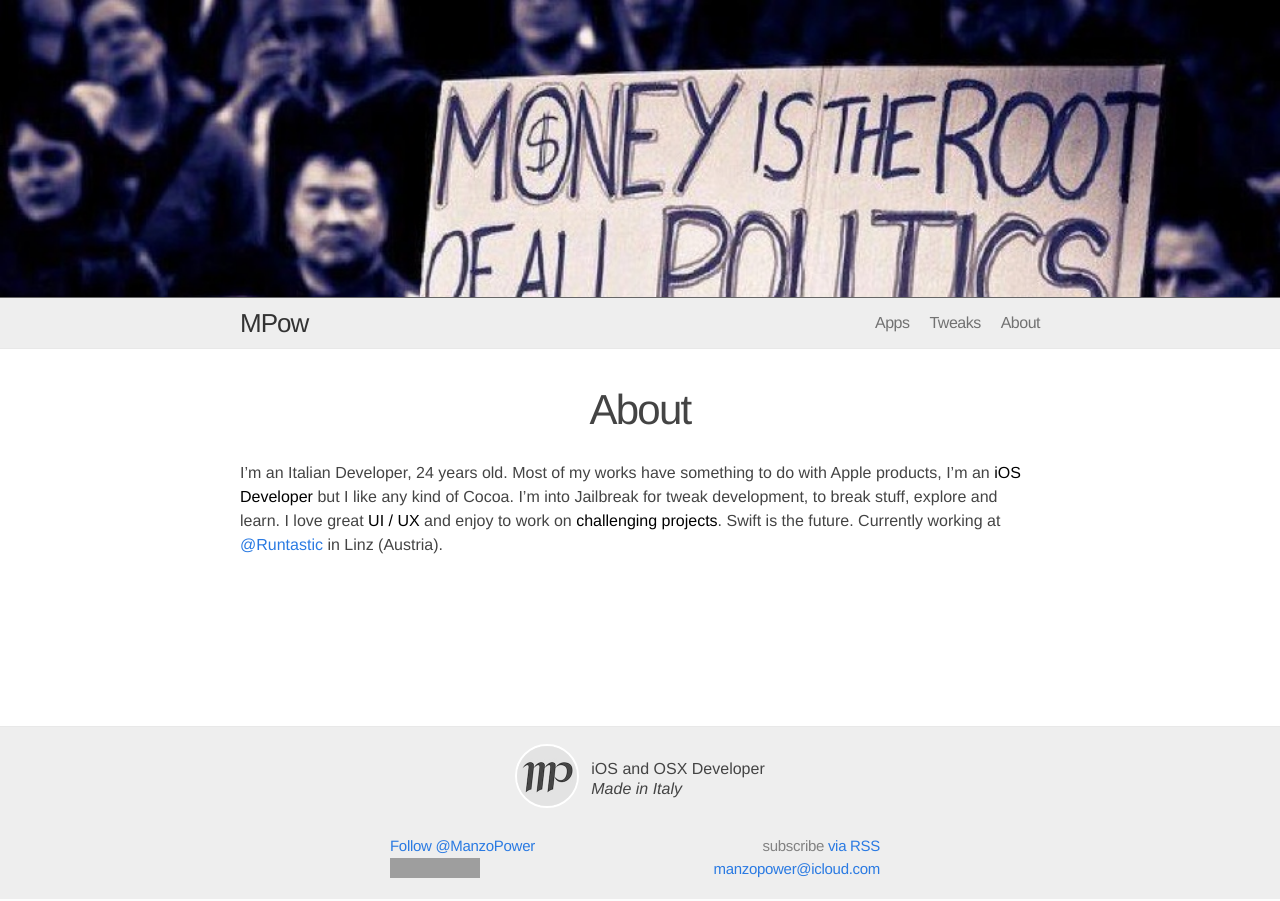
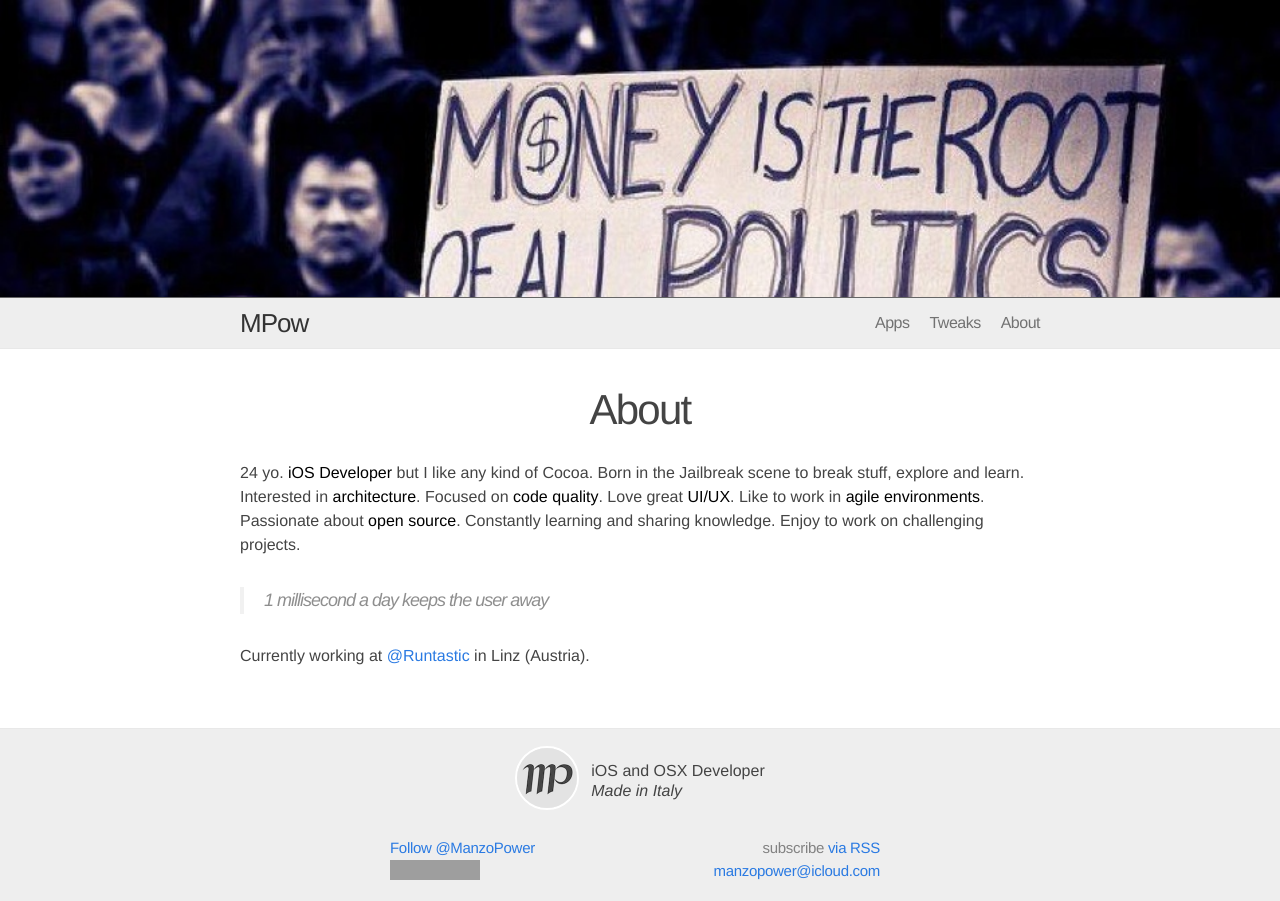
Before and after one commit to MP0w/MP0w.github.io, a Jekyll site: the page built from root/about.md, in a window 1280 px wide. Built offline with Jekyll 4.4.1, drawn with Linux system fonts in a browser that asks for light colours; comment, search, counter and statistics services are not loaded; grey boxes are pictures that could not be loaded.

Commit message:
Update about page

```diff
--- a/root/about.md
+++ b/root/about.md
@@ -4,8 +4,8 @@ title: About
 permalink: /about/
 ---
 
-I’m an Italian Developer, 24 years old. Most of my works have something to do with Apple products, I'm an **iOS Developer** but I like any kind of Cocoa.
-I'm into Jailbreak for tweak development, to break stuff, explore and learn.
-I love great **UI / UX** and enjoy to work on **challenging projects**.
-Swift is the future.
+24 yo. **iOS Developer** but I like any kind of Cocoa. Born in the Jailbreak scene to break stuff, explore and learn. Interested in **architecture**. Focused on **code quality**. Love great **UI/UX**. Like to work in **agile environments**. Passionate about **open source**. Constantly learning and sharing knowledge. Enjoy to work on challenging projects.
+
+> 1 millisecond a day keeps the user away
+
 Currently working at [@Runtastic](https://twitter.com/Runtastic) in Linz (Austria).
```
